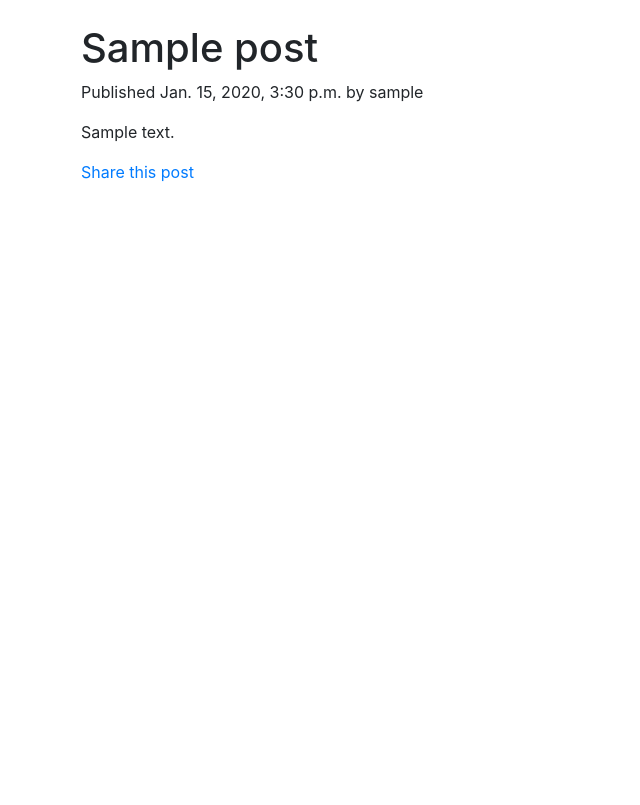
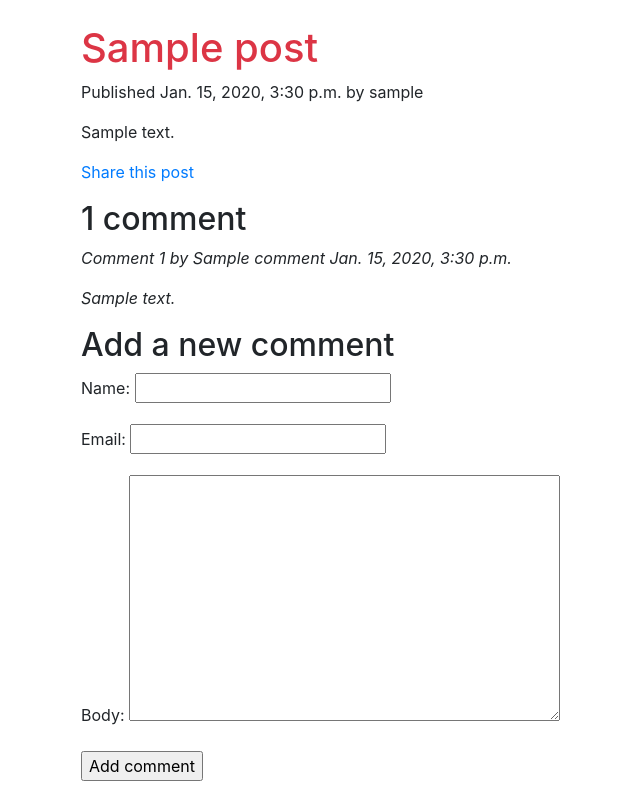
Before and after one commit to akashgiricse/100DaysOfDjango, a Django app: a page that uses BlogApp/mysite/blog/templates/blog/post/detail.html in a window 1280 px wide. Shown: the whole page, without its empty margins (4-644 px from the left). Before the commit the page ends 182 px from the top, so only its background shows below. Run offline with Django 3.2, Linux system fonts and the light colour scheme; tables that the repository leaves empty hold one stand-in row (values such as "Sample post"); some libraries are stand-ins or nearby versions.

Commit message:
Add comment section for the post

```diff
--- a/BlogApp/mysite/blog/forms.py
+++ b/BlogApp/mysite/blog/forms.py
@@ -1,4 +1,5 @@
 from django import forms
+from .models import Comment
 
 class EmailPostForm(forms.Form):
 	name = forms.CharField(max_length=25)
@@ -6,3 +7,8 @@ class EmailPostForm(forms.Form):
 	to = forms.EmailField()
 	comments = forms.CharField(required = False,
 								widget = forms.Textarea)
+
+class CommentForm(forms.ModelForm):
+	class Meta:
+		model = Comment
+		fields = ('name', 'email', 'body')
--- a/BlogApp/mysite/blog/models.py
+++ b/BlogApp/mysite/blog/models.py
@@ -41,3 +41,18 @@ class Post(models.Model):
 			self.publish.strftime('%m'),
 			self.publish.strftime('%d'),
 			self.slug])
+
+class Comment(models.Model):
+	post = models.ForeignKey(Post, related_name = 'comments')
+	name = models.CharField(max_length=80)
+	email = models.EmailField()
+	body = models.TextField()
+	created = models.DateTimeField(auto_now_add = True)
+	updated = models.DateTimeField(auto_now= True)
+	active = models.BooleanField(default=True)
+
+	class Meta:
+		ordering = ('created',)
+
+	def __str__(self):
+		return 'Comment by {} on {}'.format(self.name, self.post)
--- a/BlogApp/mysite/blog/templates/blog/post/detail.html
+++ b/BlogApp/mysite/blog/templates/blog/post/detail.html
@@ -3,7 +3,7 @@
 {% block title %} {{post.title}} {% endblock %}
 
 {% block content %}
-	<h1>{{ post.title }}</h1>
+	<h1 class="text-danger">{{ post.title }}</h1>
 	<p class="date">
 		Published {{post.publish }} by {{ post.author }}
 	</p>
@@ -12,4 +12,33 @@
 	<p>
 		<a href="{% url "blog:post_share" post.id }" >Share this post</a>
 	</p>
+
+{% with comments.count as total_comments %}
+	<h2>
+		{{ total_comments }} comment{{ total_comments|pluralize }}
+	</h2>
+{% endwith %}
+
+{% for comment in comments %}
+	<div class="comment font-italic">
+		<p class="info">
+			Comment {{ forloop.counter }} by {{ comment.name }}
+			{{ comment.created }}
+		</p>
+		{{ comment.body|linebreaks }}
+	</div>
+	{% empty %}
+	<p> There are no comments yet</p>
+{% endfor %}
+
+{% if new_comment %}
+	<h2>Your comment has been added. </h2>
+{% else %}
+	<h2>Add a new comment</h2>
+	<form action="." method="post">
+		{{ comment_form.as_p}}
+		{% csrf_token %}
+		<p><input type="submit" value="Add comment"></p>
+	</form>
+{% endif %}
 {% endblock %}
--- a/BlogApp/mysite/blog/templates/blog/post/list.html
+++ b/BlogApp/mysite/blog/templates/blog/post/list.html
@@ -12,7 +12,7 @@
 		 		{{post.title}}
 		 	</a>
 		 </h2>
-		 <p class="date">
+		 <p class="date text-danger">
 		 	Published {{ post.publish}} by {{ post.author }}
 		 </p>
 		 {{ post.body|truncatewords:30|linebreaks }}
--- a/BlogApp/mysite/blog/views.py
+++ b/BlogApp/mysite/blog/views.py
@@ -5,8 +5,8 @@ from django.core.paginator import Paginator, EmptyPage, PageNotAnInteger
 from django.views.generic import ListView
 from django.core.mail import send_mail
 
-from .forms import EmailPostForm
-from .models import Post
+from .forms import EmailPostForm, CommentForm
+from .models import Post, Comment
 # Create your views here.
 
 
@@ -38,7 +38,24 @@ def post_detail(request,year,month, day, post):
 		publish__month=month,
 		publish__day = day
 		)
-	return render(request, 'blog/post/detail.html', {'post':post})
+
+	# List of Active comments for this post
+	comments = post.comments.filter(active=True)
+
+	if request.method == 'POST':
+		# A comment was posted
+		comment_form = CommentForm(data=request.POST)
+		if comment_form.is_valid():
+			# Create Comment object but dont' save to database yet.
+			new_comment = comment_form.save(commit=False)
+			# Assign the current post to the comment
+			new_comment.post = post
+			# Save the comment to the database
+			new_comment.save()
+	else:
+		comment_form = CommentForm()
+
+	return render(request, 'blog/post/detail.html', {'post':post, 'comments': comments, 'comment_form':comment_form,})
 
 def post_share(request, post_id):
 	# Retrieve post by id
```
Also changed, not shown: BlogApp/mysite/blog/admin.py (+8 -1 lines), BlogApp/mysite/blog/migrations/0003_comment.py (added), README.md, 2 other files.
